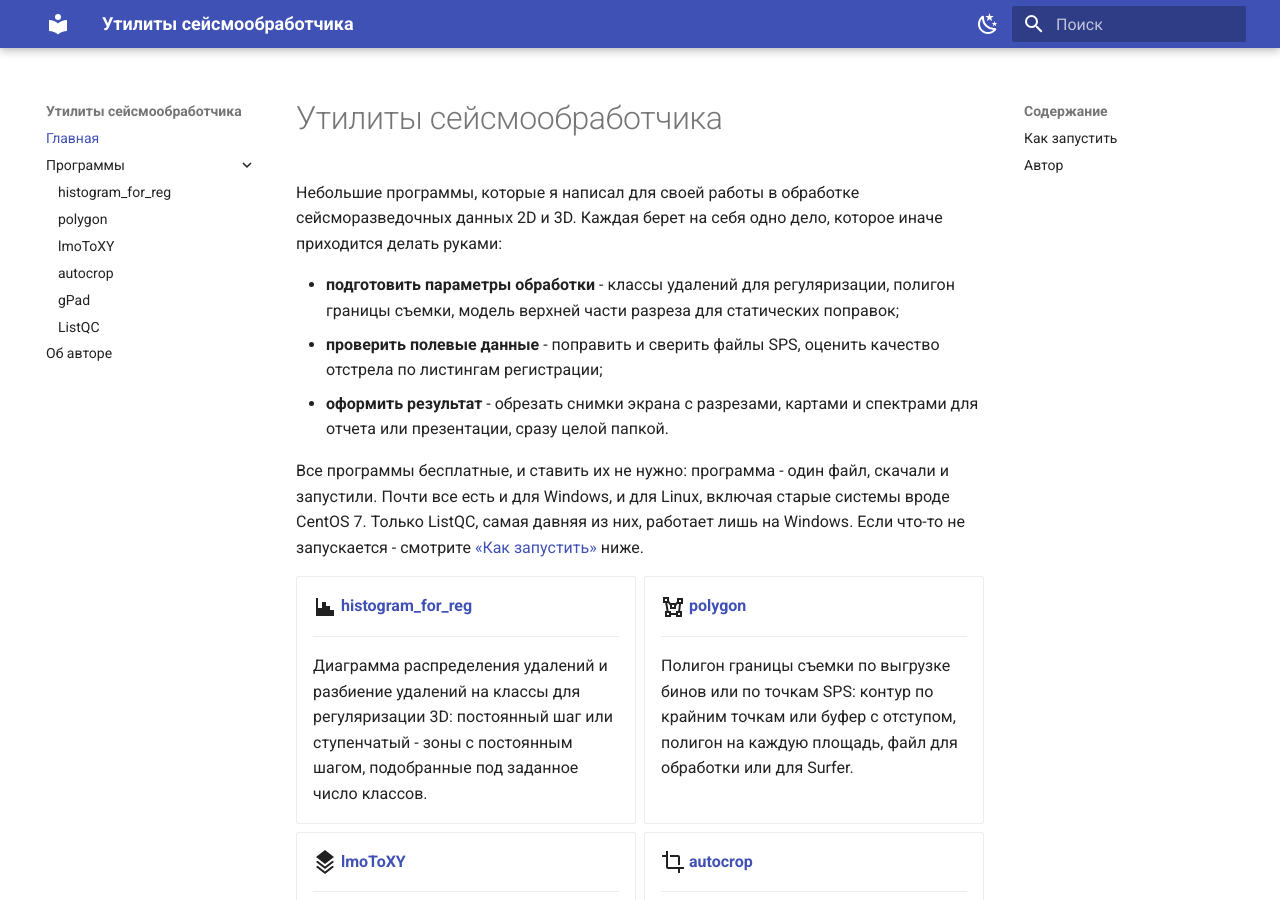
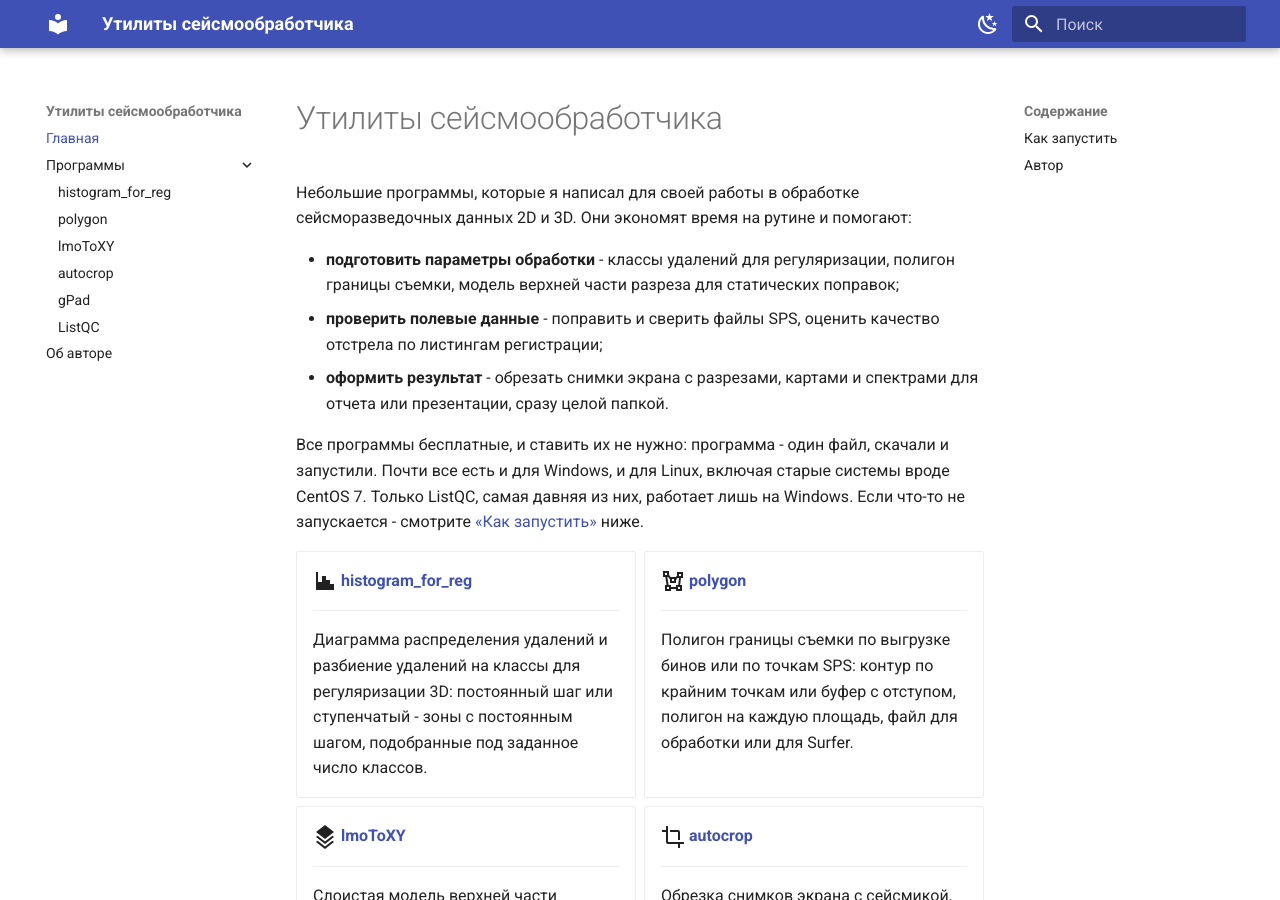
Before and after one commit to daniscoder/daniscoder.github.io, an MkDocs documentation site: the page built from docs/index.md, in a window 1280 px wide and 900 px high. Built offline with MkDocs 1.6.1 and Material for MkDocs 9.7.7, drawn with Linux system fonts in a browser that asks for light colours.

Commit message:
Главная: вступление проще

```diff
--- a/docs/index.md
+++ b/docs/index.md
@@ -1,8 +1,7 @@
 # Утилиты сейсмообработчика
 
 Небольшие программы, которые я написал для своей работы в обработке
-сейсморазведочных данных 2D и 3D. Каждая берет на себя одно дело, которое иначе
-приходится делать руками:
+сейсморазведочных данных 2D и 3D. Они экономят время на рутине и помогают:
 
 - **подготовить параметры обработки** - классы удалений для регуляризации,
   полигон границы съемки, модель верхней части разреза для статических поправок;
```
